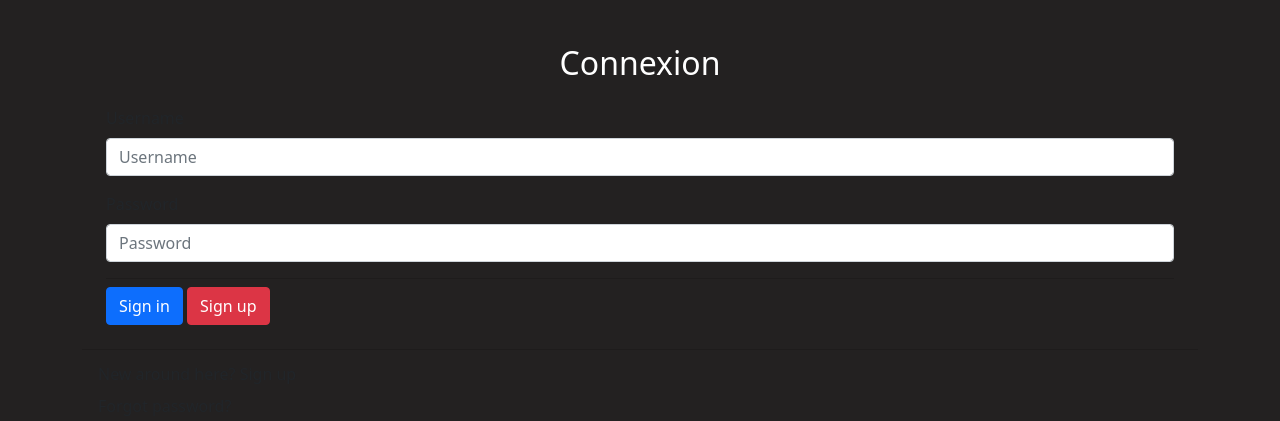
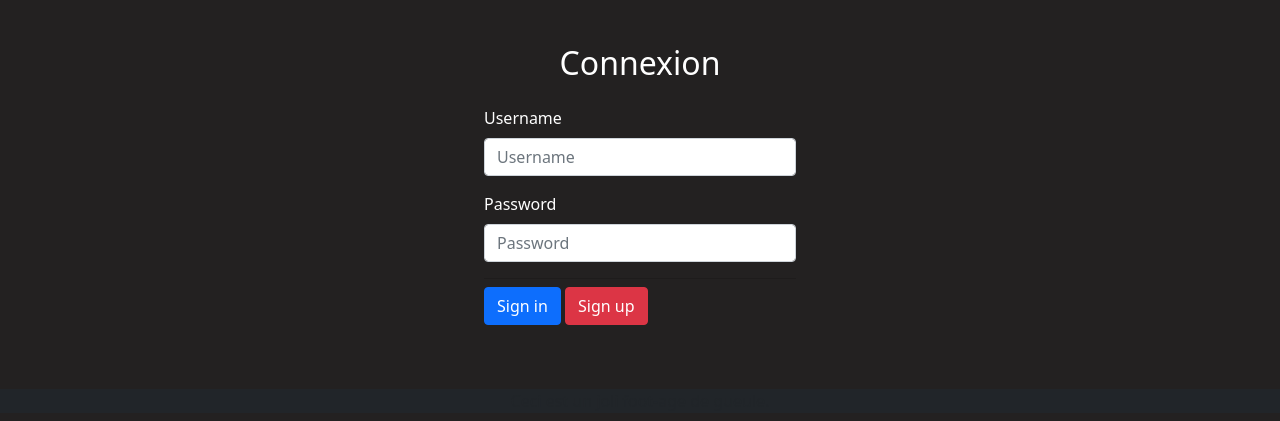
Before and after one commit to tristangclvs/Web.Projet-HistoireInteractive, a PHP site: page /login.php in a window 1280 px wide. Shown: the part 64-485 px from the top of the page. Run offline with PHP 8.4, Linux system fonts and the light colour scheme; some libraries are stand-ins or nearby versions.

Commit message:
Update login.php

```diff
--- a/login.php
+++ b/login.php
@@ -8,23 +8,20 @@
 <!-- Ne pas pouvoir de rendre sur cette page si déjà connecté -->
 <div class="text-center text-white"><h2>Connexion</h2></div>
 
-<div class="container mx-auto">
-    <form class="px-4 py-3">
+<div class="container mx-auto text-white" id="containerConnexion" style="width:30%;">
+    <form class="px-4 py-3" method="post" action="scripts/script_connexion.php">
         <div class="mb-3">
             <label for="FormUsername" class="form-label">Username</label>
             <input type="text" name="usrName" class="form-control" id="FormUsername" placeholder="Username">
         </div>
         <div class="mb-3">
-            <label for="exampleDropdownFormPassword1" class="form-label">Password</label>
-            <input type="password" class="form-control" id="exampleDropdownFormPassword1" placeholder="Password">
+            <label for="FormPassword" class="form-label">Password</label>
+            <input type="password" name="usrPass" class="form-control" id="FormPassword" placeholder="Password">
         </div>
         <div class="dropdown-divider"></div>
         <button type="submit" class="btn btn-primary">Sign in</button>
         <a type="button" class="btn btn-danger" href="inscription.php">Sign up</a>
     </form>
-    <div class="dropdown-divider"></div>
-    <a class="dropdown-item" href="#">New around here? Sign up</a>
-    <a class="dropdown-item" href="#">Forgot password?</a>
 </div>
 
 
```
